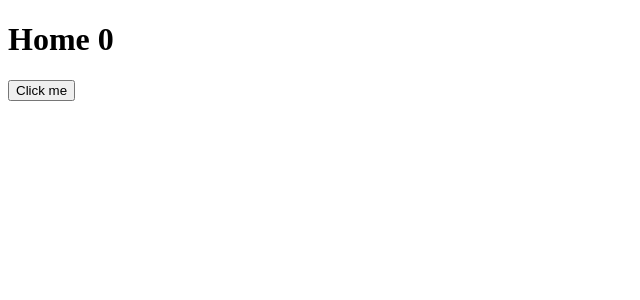
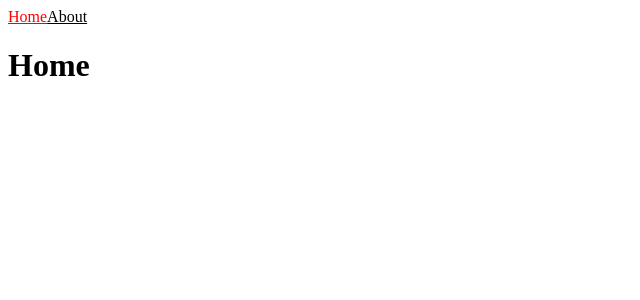
Before and after one commit to zizimoos/practise-nextjs-220406, a Next.js app: page / in a window 1280 px wide. Shown: the top 300 px of the page, without its empty margins (0-640 px from the left). Built offline with nearby package versions, Linux system fonts and the light colour scheme.

Commit message:
useRouter()

```diff
--- /dev/null
+++ b/components/NavBar.js
@@ -0,0 +1,18 @@
+import Link from "next/link";
+import { useRouter } from "next/router";
+
+export default function NavBar() {
+  const router = useRouter();
+  return (
+    <nav>
+      <Link href="/">
+        <a style={{ color: router.pathname === "/" ? "red" : "black" }}>Home</a>
+      </Link>
+      <Link href="/about">
+        <a style={{ color: router.pathname === "/about" ? "red" : "black" }}>
+          About
+        </a>
+      </Link>
+    </nav>
+  );
+}
--- a/pages/index.js
+++ b/pages/index.js
@@ -1,9 +1,10 @@
-import { useState } from "react";
+import NavBar from "../components/NavBar";
 
 export default function Home() {
-    const [count, setCount] = useState(0);
-    return (<div>
-        <h1>Home {count}</h1>
-        <button onClick={() => setCount(current => current + 1)}>Click me</button>
-    </div>)
+  return (
+    <div>
+      <NavBar />
+      <h1>Home</h1>
+    </div>
+  );
 }
```
Also changed, not shown: pages/about.js (+9 -6 lines).
